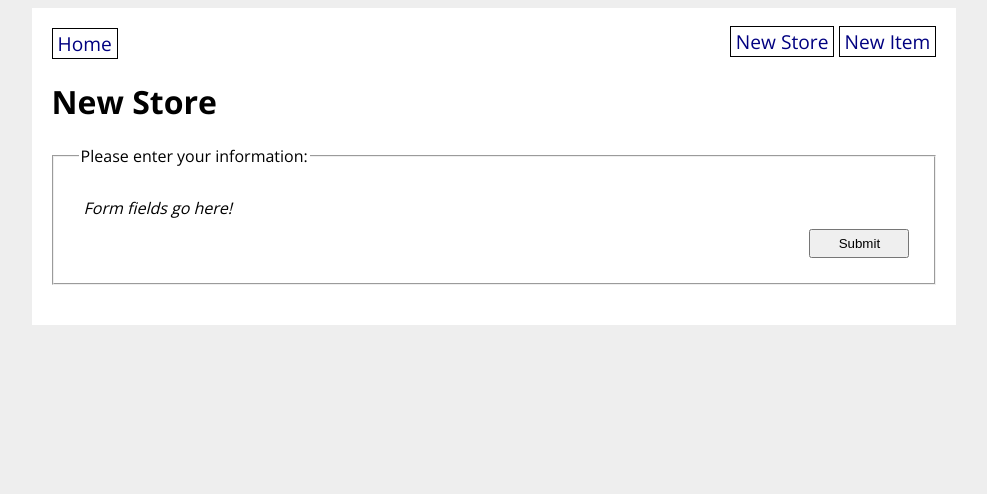
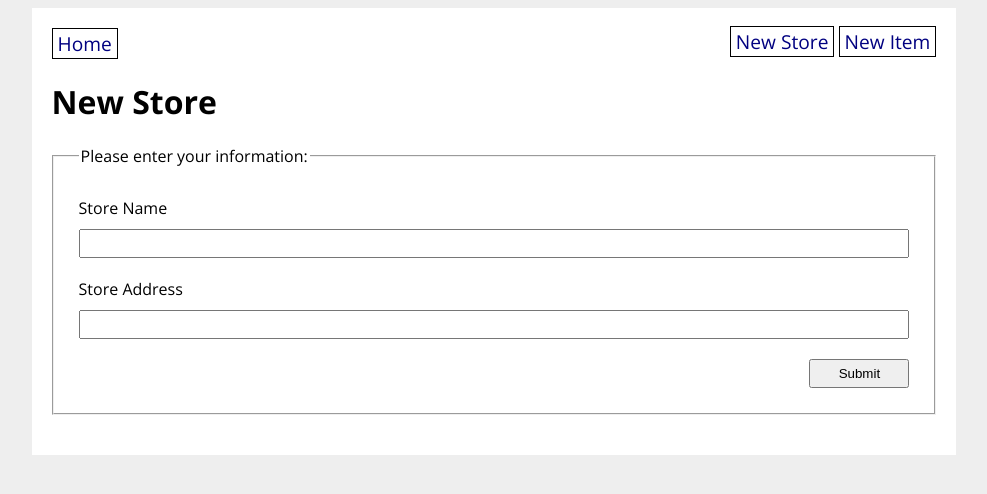
Before and after one commit to alexcrocha/ACS-1220-grocery-store, a Flask app: page /new_store in a window 1280 px wide. Shown: the top 494 px of the page, without its empty margins (146-1133 px from the left). Run offline with Flask 2, Linux system fonts and the light colour scheme.

Commit message:
Complete Grocery Store Create Form

```diff
--- a/grocery_app/forms.py
+++ b/grocery_app/forms.py
@@ -1,25 +1,35 @@
 from flask_wtf import FlaskForm
-from wtforms import StringField, DateField, SelectField, SubmitField
+from wtforms import StringField, DateField, SelectField, SubmitField, FloatField
 from wtforms.ext.sqlalchemy.fields import QuerySelectField
 from wtforms.validators import DataRequired, Length, URL
+
+from grocery_app.models import GroceryStore
 
 class GroceryStoreForm(FlaskForm):
     """Form for adding/updating a GroceryStore."""
 
-    # TODO: Add the following fields to the form class:
+    # Add the following fields to the form class:
     # - title - StringField
     # - address - StringField
     # - submit button
-    pass
+    title = StringField('Store Name', validators=[DataRequired(), Length(min=2, max=80)])
+    address = StringField('Store Address', validators=[DataRequired(), Length(min=2, max=200)])
+    submit = SubmitField('Submit')
+
 
 class GroceryItemForm(FlaskForm):
     """Form for adding/updating a GroceryItem."""
 
-    # TODO: Add the following fields to the form class:
+    # Add the following fields to the form class:
     # - name - StringField
     # - price - FloatField
     # - category - SelectField (specify the 'choices' param)
     # - photo_url - StringField
     # - store - QuerySelectField (specify the `query_factory` param)
     # - submit button
-    pass
+    name = StringField('Name', validators=[DataRequired(), Length(min=2, max=80)])
+    price = FloatField('Price', validators=[DataRequired()])
+    category = SelectField('Category', choices=[('produce', 'Produce'), ('deli', 'Deli'), ('bakery', 'Bakery'), ('pantry', 'Pantry'), ('frozen', 'Frozen'), ('other', 'Other')])
+    photo_url = StringField('Photo URL', validators=[URL()])
+    store = QuerySelectField('Store', query_factory=lambda: GroceryStore.query.all())
+    submit = SubmitField('Submit')
--- a/grocery_app/routes.py
+++ b/grocery_app/routes.py
@@ -12,25 +12,38 @@ main = Blueprint("main", __name__)
 #           Routes                       #
 ##########################################
 
-@main.route('/')
+
+@main.route("/")
 def homepage():
     all_stores = GroceryStore.query.all()
     print(all_stores)
-    return render_template('home.html', all_stores=all_stores)
+    return render_template("home.html", all_stores=all_stores)
 
-@main.route('/new_store', methods=['GET', 'POST'])
+
+@main.route("/new_store", methods=["GET", "POST"])
 def new_store():
-    # TODO: Create a GroceryStoreForm
+    # Create a GroceryStoreForm
+    form = GroceryStoreForm()
 
-    # TODO: If form was submitted and was valid:
+    # If form was submitted and was valid:
     # - create a new GroceryStore object and save it to the database,
     # - flash a success message, and
     # - redirect the user to the store detail page.
+    if form.validate_on_submit():
+        new_grocery_store = GroceryStore(
+            title=form.title.data, address=form.address.data
+        )
+        db.session.add(new_grocery_store)
+        db.session.commit()
 
-    # TODO: Send the form to the template and use it to render the form fields
-    return render_template('new_store.html')
+        flash('New store added successfully!')
+        return redirect(url_for('main.store_detail', store_id=new_grocery_store.id))
 
-@main.route('/new_item', methods=['GET', 'POST'])
+    # Send the form to the template and use it to render the form fields
+    return render_template("new_store.html", form=form)
+
+
+@main.route("/new_item", methods=["GET", "POST"])
 def new_item():
     # TODO: Create a GroceryItemForm
 
@@ -40,9 +53,10 @@ def new_item():
     # - redirect the user to the item detail page.
 
     # TODO: Send the form to the template and use it to render the form fields
-    return render_template('new_item.html')
+    return render_template("new_item.html")
 
-@main.route('/store/<store_id>', methods=['GET', 'POST'])
+
+@main.route("/store/<store_id>", methods=["GET", "POST"])
 def store_detail(store_id):
     store = GroceryStore.query.get(store_id)
     # TODO: Create a GroceryStoreForm and pass in `obj=store`
@@ -54,9 +68,10 @@ def store_detail(store_id):
 
     # TODO: Send the form to the template and use it to render the form fields
     store = GroceryStore.query.get(store_id)
-    return render_template('store_detail.html', store=store)
+    return render_template("store_detail.html", store=store)
 
-@main.route('/item/<item_id>', methods=['GET', 'POST'])
+
+@main.route("/item/<item_id>", methods=["GET", "POST"])
 def item_detail(item_id):
     item = GroceryItem.query.get(item_id)
     # TODO: Create a GroceryItemForm and pass in `obj=item`
@@ -68,4 +83,4 @@ def item_detail(item_id):
 
     # TODO: Send the form to the template and use it to render the form fields
     item = GroceryItem.query.get(item_id)
-    return render_template('item_detail.html', item=item)
+    return render_template("item_detail.html", item=item)
--- a/grocery_app/templates/new_store.html
+++ b/grocery_app/templates/new_store.html
@@ -3,15 +3,30 @@
 
 <h1>New Store</h1>
 
-<form method="POST">
+<form method="POST" action="{{ url_for('main.new_store') }}">
+    {{ form.csrf_token }}
     <fieldset>
         <legend>Please enter your information:</legend>
 
+        <!-- Remove the next paragraph and use the `form` object passed in
+                                                            from the route to render a form. -->
+        {{ form.title.label }}
+        {{ form.title }}
+        <!-- Show form errors -->
+        <ul>
+            {% for error in form.title.errors %}
+            <li class="error">{{ error }}</li>
+            {% endfor %}
+        </ul>
 
-
-        <!-- TODO: Remove the next paragraph and use the `form` object passed in
-            from the route to render a form. -->
-        <p><em>Form fields go here!</em></p>
+        {{ form.address.label }}
+        {{ form.address }}
+        <!-- Show form errors -->
+        <ul>
+            {% for error in form.address.errors %}
+            <li class="error">{{ error }}</li>
+            {% endfor %}
+        </ul>
 
         <input type="submit" value="Submit">
     </fieldset>
```
Also changed, not shown: grocery_app/database.db.
